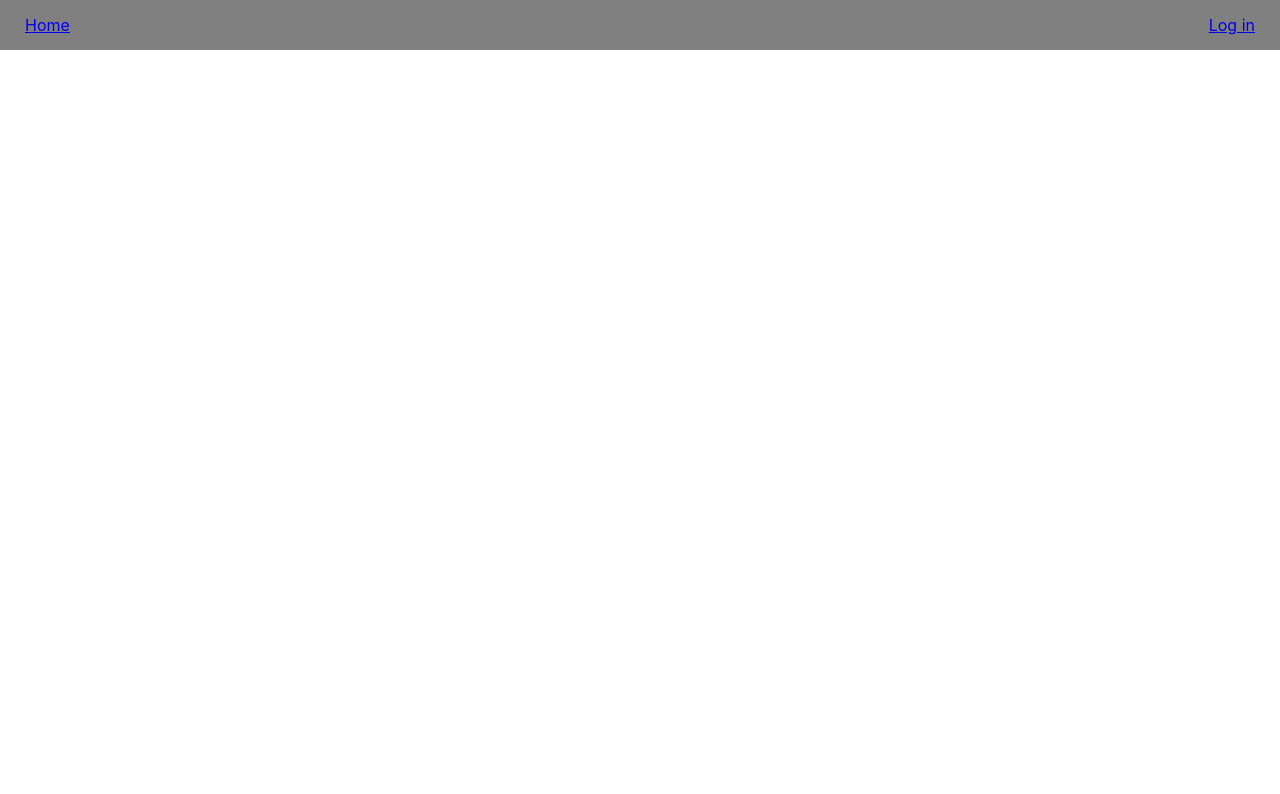
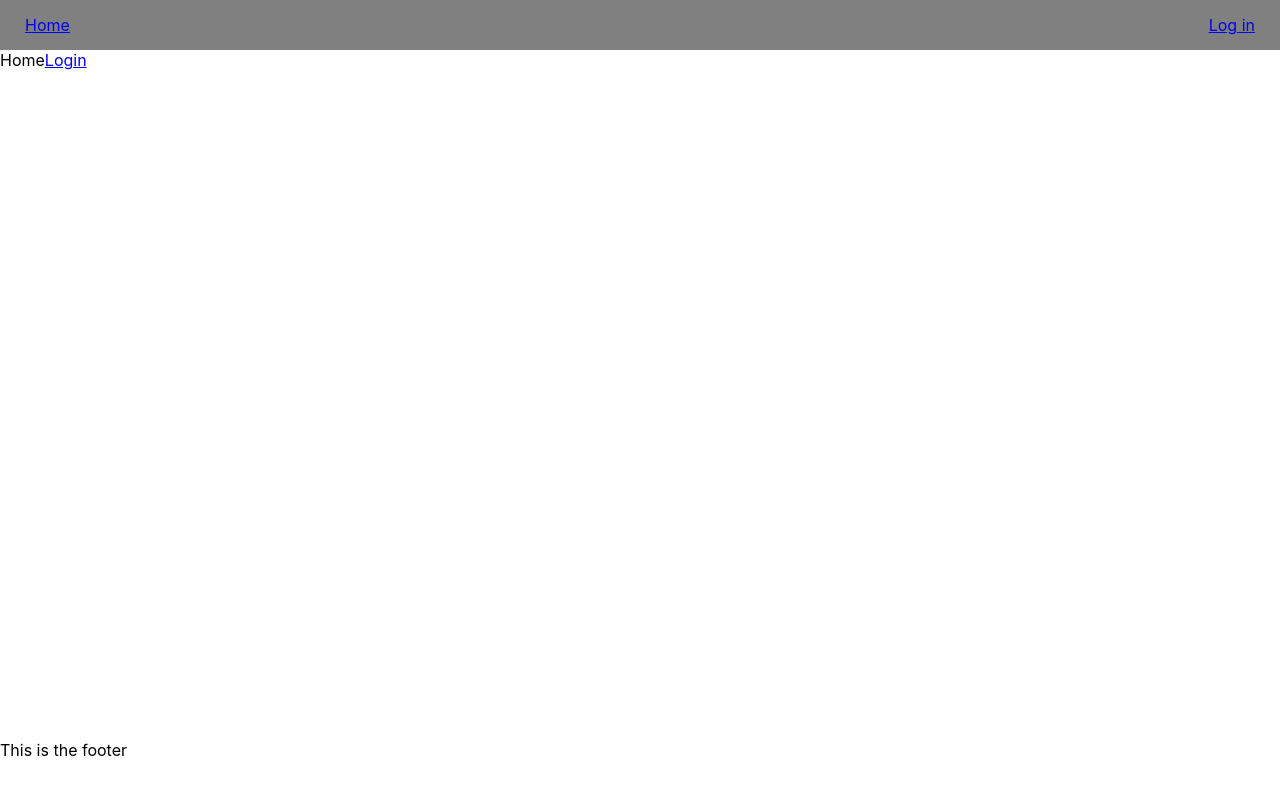
Before and after one commit to Pete-Fowler/Weathertoclimb, a React (Create React App) app in the folder client/: page / in a window 1280 px wide. Shown: the top 794 px of the page. Built offline with nearby package versions, Linux system fonts and the light colour scheme; no server answers.

Commit message:
Add footer, min height of content area

```diff
--- a/client/src/App/App.module.css
+++ b/client/src/App/App.module.css
@@ -1,6 +1,9 @@
 .app {
-  /* width: 100vw;
-  min-height: 100vh;
+
   padding: 0;
-  margin: 0; */
+  margin: 0;
 }
+
+.content {
+  min-height: calc(100vh - 110px);
+}
--- a/client/src/App/App.tsx
+++ b/client/src/App/App.tsx
@@ -5,6 +5,7 @@ import Login from '../Components/Login/Login';
 import CreateAccount from '../Components/CreateAccount/CreateAccount';
 import Home from '../Components/Home/Home';
 import Header from '../Components/Header/Header';
+import Footer from '../Components/Footer/Footer';
 
 
 interface Iuser {
@@ -34,17 +35,17 @@ export default function App() {
     setUser(data);
   }
 
-
-
   return (
     <div className={style.app}>
-      <Routes>
-        <Route element={<Header user={user} onChangeUser={onChangeUser}/>} >
-          <Route path='/' element={<Home user={user} onChangeUser={onChangeUser} />}/>
-          <Route path='/login' element={<Login user={user} onChangeUser={onChangeUser}/>} />
-          <Route path='/create-account' element={<CreateAccount user={user} onChangeUser={onChangeUser}/>} />
-        </Route>
-      </Routes>
+      <Header user={user} onChangeUser={onChangeUser}/>
+      <div className={style.content}>
+        <Routes>
+            <Route path='/' element={<Home user={user} onChangeUser={onChangeUser} />}/>
+            <Route path='/login' element={<Login user={user} onChangeUser={onChangeUser}/>} />
+            <Route path='/create-account' element={<CreateAccount user={user} onChangeUser={onChangeUser}/>} />
+        </Routes>
+      </div>
+      <Footer />
     </div>
   );
 }
--- /dev/null
+++ b/client/src/Components/Footer/Footer.module.css
@@ -0,0 +1,4 @@
+.footer {
+  height: 60px;
+
+}
--- /dev/null
+++ b/client/src/Components/Footer/Footer.tsx
@@ -0,0 +1,8 @@
+import style from './Footer.module.css';
+
+export default function Footer() {
+
+  return <div className={style.footer}>
+    This is the footer
+  </div>
+}
--- /dev/null
+++ b/client/src/Components/Home/Home.module.css
@@ -0,0 +1,5 @@
+.home {
+  width: 100vw;
+  margin: 0;
+  padding: 0;
+}
--- a/client/src/Components/Home/Home.tsx
+++ b/client/src/Components/Home/Home.tsx
@@ -1,3 +1,4 @@
+import style from './Home.module.css';
 import { useState } from 'react';
 import { Link } from 'react-router-dom';
 
@@ -12,7 +13,7 @@ interface Props {
 
 export default function Home({ user, onChangeUser }: Props) {
 
-  return <div>
+  return <div className={style.home}>
     Home
     <Link to='/login'>Login</Link>
   </div>
--- a/client/src/Components/Login/Login.tsx
+++ b/client/src/Components/Login/Login.tsx
@@ -8,7 +8,7 @@ interface Props {
 }
 
 export default function Login({ user, onChangeUser }: Props) {
-  const [ formData, setFormData ] = useState({username: '', password: ''})
+  const [ formData, setFormData ] = useState({username: '', password: ''});
 
   function handleChange(e: ChangeEvent<HTMLInputElement>) {
     setFormData({...formData, [e.target.id]: e.target.value});
```
